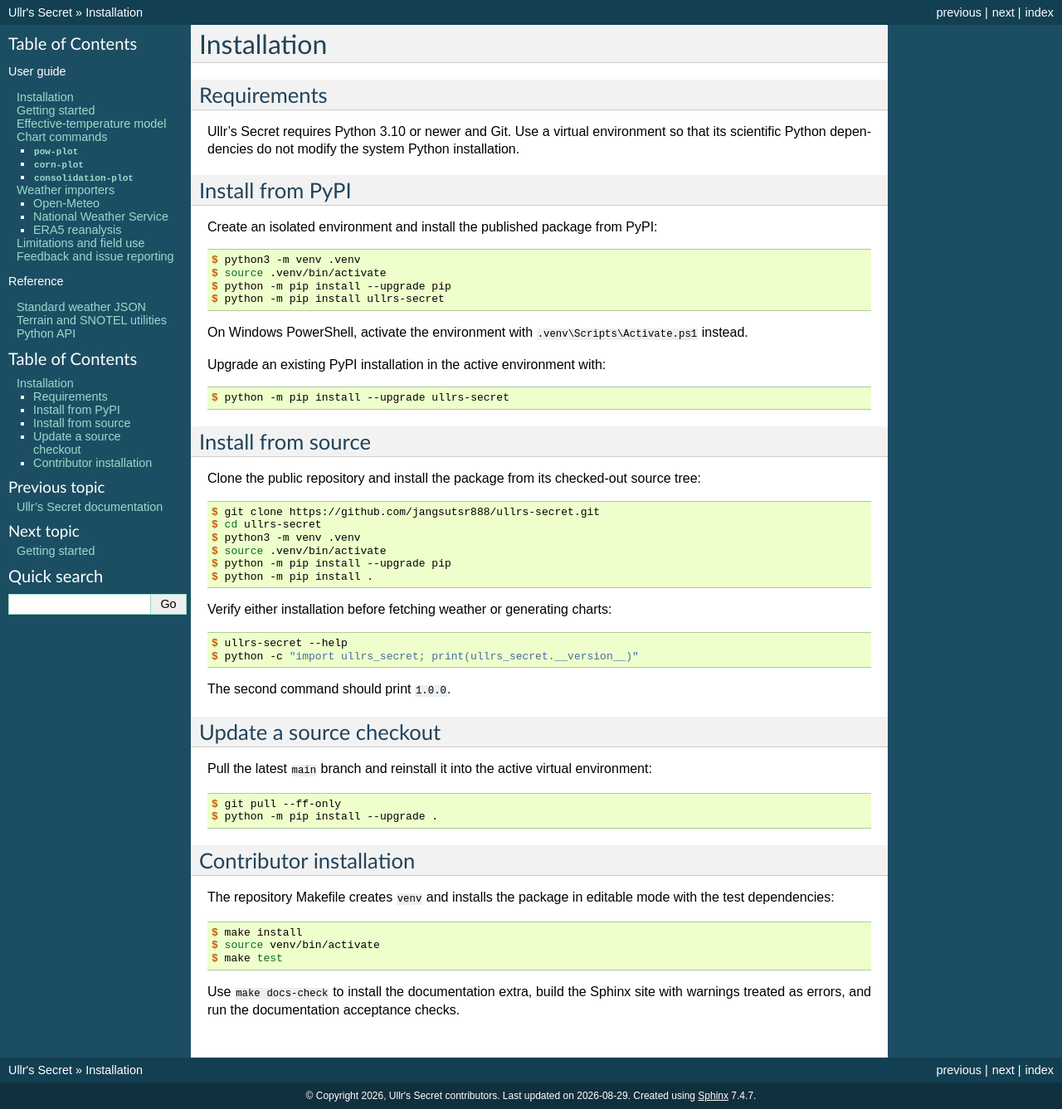
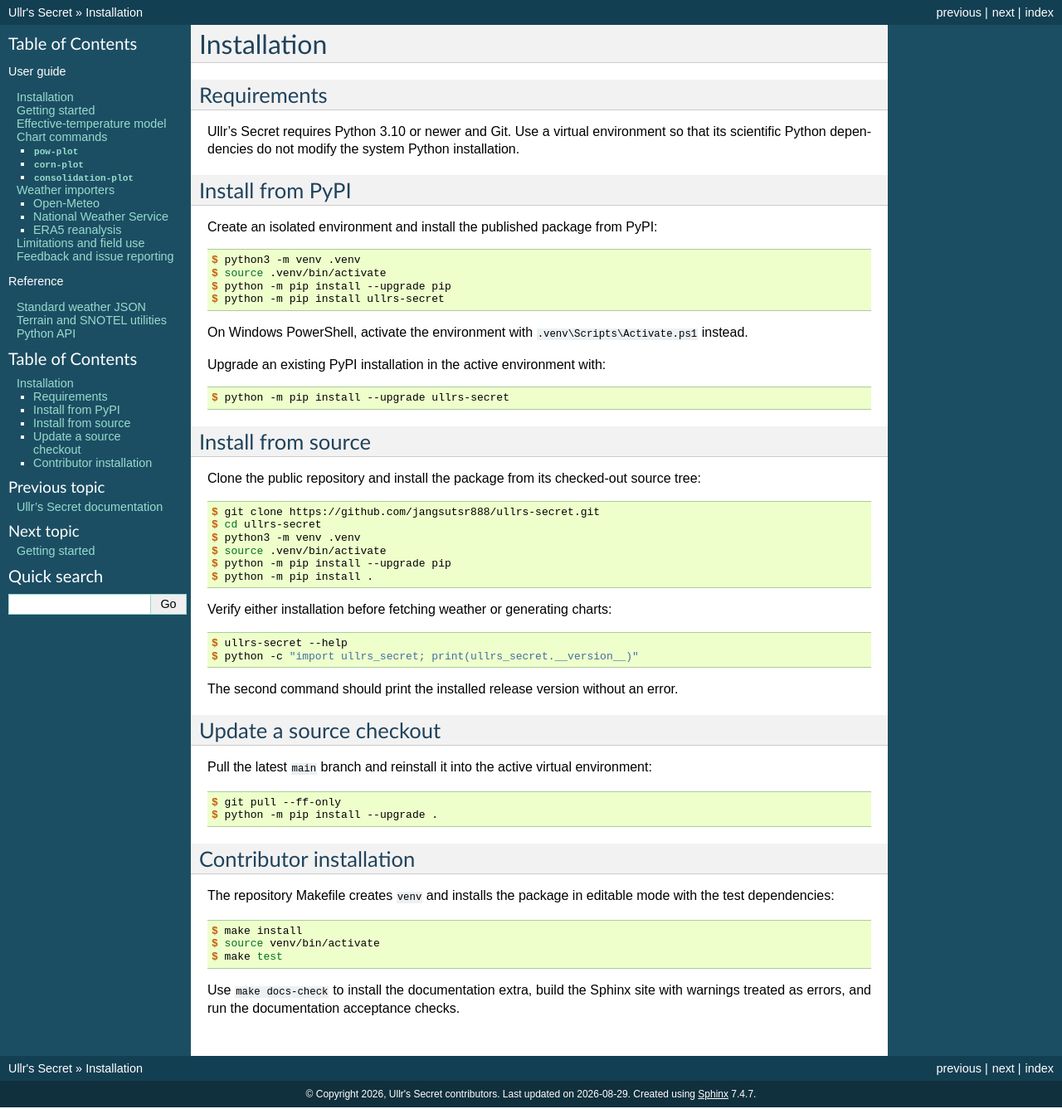
Before and after one commit to jangsutsr888/ullrs-secret, a Sphinx documentation site: the page built from docs/installation.rst, in a window 1280 px wide and 1337 px high. Shown: the whole window at 83% size. Built offline with Sphinx 7.4.7, drawn with Linux system fonts in a browser that asks for light colours.

Commit message:
Prepare release 1.0.1

```diff
--- a/docs/conf.py
+++ b/docs/conf.py
@@ -12,7 +12,7 @@
 project = "Ullr's Secret"
 author = "Ullr's Secret contributors"
 copyright = "2026, Ullr's Secret contributors"
-release = "1.0.0"
+release = "1.0.1"
 
 extensions = [
     "sphinx.ext.autodoc",
@@ -30,7 +30,7 @@
     "stickysidebar": True,
     "collapsiblesidebar": False,
 }
-html_title = "Ullr's Secret 1.0 documentation"
+html_title = "Ullr's Secret 1.0.1 documentation"
 html_short_title = "Ullr's Secret"
 html_static_path = []
 html_show_sourcelink = True
--- a/docs/installation.rst
+++ b/docs/installation.rst
@@ -51,7 +51,8 @@
    $ ullrs-secret --help
    $ python -c "import ullrs_secret; print(ullrs_secret.__version__)"
 
-The second command should print ``1.0.0``.
+The second command should print the installed release version without an
+error.
 
 Update a source checkout
 ------------------------
--- a/setup.py
+++ b/setup.py
@@ -8,7 +8,7 @@
 
 setup(
     name="ullrs-secret",
-    version="1.0.0",
+    version="1.0.1",
     description="Ullr's Secret — backcountry ski snow conditions forecaster",
     long_description=LONG_DESCRIPTION,
     long_description_content_type="text/markdown",
--- a/ullrs_secret/__init__.py
+++ b/ullrs_secret/__init__.py
@@ -7,7 +7,7 @@
 import sys
 
 
-__version__ = "1.0.0"
+__version__ = "1.0.1"
 
 logging.basicConfig(
     level=logging.INFO,
```
Also changed, not shown: CHANGELOG.md (+6 -1 lines).
